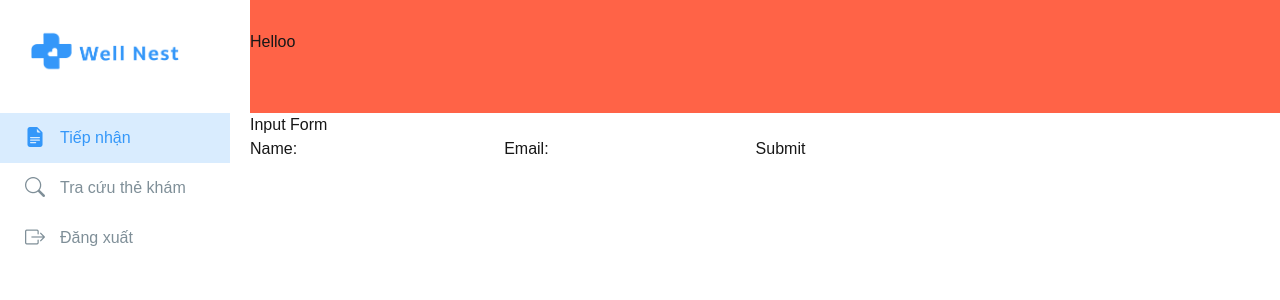
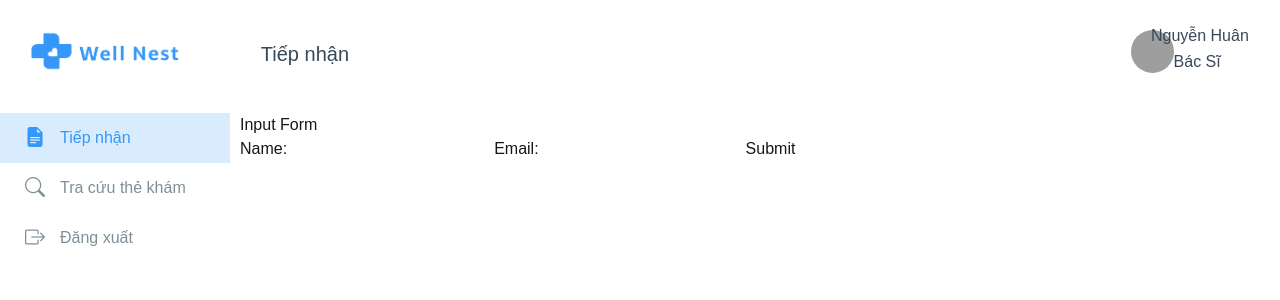
Before and after one commit to Tranphannhan/FE_WellNest, a Next.js app: page /Receptionist/Reception/inputForm in a window 1280 px wide. Shown: the top 300 px of the page. Built offline with nearby package versions, Linux system fonts and the light colour scheme; grey boxes are pictures that could not be loaded.

Commit message:
thêm Header

```diff
--- a/src/app/Receptionist/Reception/layout.tsx
+++ b/src/app/Receptionist/Reception/layout.tsx
@@ -32,7 +32,7 @@ export default function RootLayout({
       >
         <div className="containerClient">
 
-                      <Navbar
+            <Navbar
               conTentNavigation = {
                 {
                   logo:'/images/logoWebsite.png',
@@ -46,12 +46,23 @@ export default function RootLayout({
           </Navbar>
 
               <div className="containerClient__content">
-            <Header>
+                <Header
+                    conTentHeader = {
+                      {
+                        title : 'Tiếp nhận ',
+                        navItems : {
+                          name : 'Nguyễn Huân',
+                          role : 'Bác Sĩ',
+                          img : 'https://cdnphoto.dantri.com.vn/NLnPj9lv417GsN2xLLMvJoKufrI=/thumb_w/1020/2022/06/24/dr-khaiprdt14-6-20221docx-1656054898918.jpeg'
+                        }
+                      }
+                    }
+                >
 
-            </Header>
+                </Header>
 
 
-        {children}
+              {children}
               </div>
 
 
--- a/src/app/components/shared/Header/Header.css
+++ b/src/app/components/shared/Header/Header.css
@@ -1,11 +1,40 @@
 
 
 .Header {
-    /* background-color: white; */
+    position: relative;
+    background-color: white;
     display: flex;
     flex-direction: column;
     width: 100%;
     height: 113px;
     padding-top: 30px;
-    background-color: tomato;
 }
+
+
+.Header_title {
+    position: absolute;
+    left: 2%; font-size: 20px;
+    color: rgb(55,72,88,100);
+    top: 39px;
+}
+
+.Header_img img {
+    position: absolute;
+    width: 43px; height: 43px;
+    border-radius: 50%;
+    right: 10.2%; top: 30px;
+}
+
+.Header_name {
+    position: absolute;
+    right: 3%; font-size: 16px;
+    color: rgb(55,72,88,100);
+    top: 24px;
+}
+
+.Header_role {
+    position: absolute;
+    right: 5.7%; font-size: 16px;
+    color: rgb(55,72,88,100);
+    top: 50px;
+}
--- a/src/app/components/shared/Header/Header.tsx
+++ b/src/app/components/shared/Header/Header.tsx
@@ -1,13 +1,20 @@
 'use client'
 import './Header.css';
 
-export default function Header (){
+import { conTenHeaderType } from '@/app/types/componentTypes/headerType';
+
+
+export default function Header ({conTentHeader} : {conTenHeaderType : conTenHeaderType}){
     return (
         <>
             <header className='Header'>
-                <p>Helloo</p>
-
+                <div className="Header_title">{conTentHeader.title}</div>
+                <div className="Header_img"><img src={conTentHeader.navItems.img} alt="" /></div>
+                <div className="Header_name">{conTentHeader.navItems.name}</div>
+                <div className="Header_role">{conTentHeader.navItems.role}</div>
             </header>
         </>
     )
+
+
 }
--- a/src/app/globals.css
+++ b/src/app/globals.css
@@ -33,6 +33,6 @@ body {
 }
 
 .containerClient__content{
-  padding-left: 250px;
+  padding-left: 240px;
   width: 100%;
 }
--- /dev/null
+++ b/src/app/types/componentTypes/headerType.ts
@@ -0,0 +1,11 @@
+
+interface headerItems {
+    name : string,
+    role : string,
+    img : string,
+}
+
+export interface conTenHeaderType {
+    title : string,
+    navItems : headerItems
+}
```
